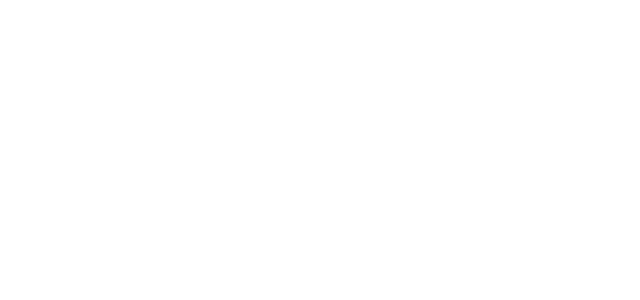
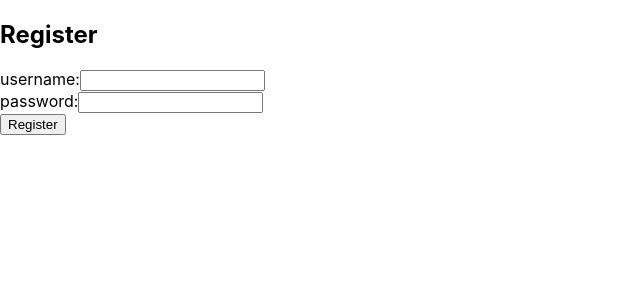
Before and after one commit to empowered-conversations/ec-frontend, a React (Create React App) app in the folder empowered-conversation/: page / in a window 1280 px wide. Shown: the top 300 px of the page, without its empty margins (0-640 px from the left). Built offline with nearby package versions, Linux system fonts and the light colour scheme.

Commit message:
add message sent confirmation page

```diff
--- a/empowered-conversation/src/App.js
+++ b/empowered-conversation/src/App.js
@@ -4,14 +4,16 @@
 import Registration from "./components/auth/registration";
 import Login from "./components/auth/login";
 import Home from "./components/Home";
+import MessageConfirm from "./components/MessageConfirm";
 
 function App() {
   return (
     <Router>
       <Switch>
-        <Route exact path="/registration" component={Registration} />
+        <Route exact path="/" component={Registration} />
         <Route exact path="/login" component={Login} />
         <Route exact path="/home" component={Home} />
+        <Route exact path="/confirmed" component={MessageConfirm} />
       </Switch>
     </Router>
   );
--- a/empowered-conversation/src/components/Home.js
+++ b/empowered-conversation/src/components/Home.js
@@ -33,9 +33,30 @@
     e.preventDefault();
     console.log(`submit`);
     axios
-      .post(`https://empowered-conversations-bw.herokuapp.com/text`, info)
+      .post(`https://empowered-conversations-bw.herokuapp.com/text`, {
+        "friend's name": info.otherName,
+        "friend's number": info.otherPhone,
+        "your name": info.userName,
+        "your number": info.userPhone
+      })
+
+      .then(res => console.log(res))
+      .then(props.history.push("/confirmed"));
+
+    setDisplayModal(false);
+    setInfo({
+      userName: "",
+      userPhone: "",
+      otherName: "",
+      otherPhone: ""
+    });
+  };
+
+  useEffect(() => {
+    axios
+      .get(`https://empowered-conversations-bw.herokuapp.com/text`)
       .then(res => console.log(res));
-  };
+  }, []);
 
   console.log(checked);
 
--- /dev/null
+++ b/empowered-conversation/src/components/MessageConfirm.js
@@ -0,0 +1,12 @@
+import React from "react";
+
+const MessageConfirm = props => {
+  return (
+    <div>
+      <h2>Confirmed</h2>
+      <p>Your message has been sent !</p>
+    </div>
+  );
+};
+
+export default MessageConfirm;
```
